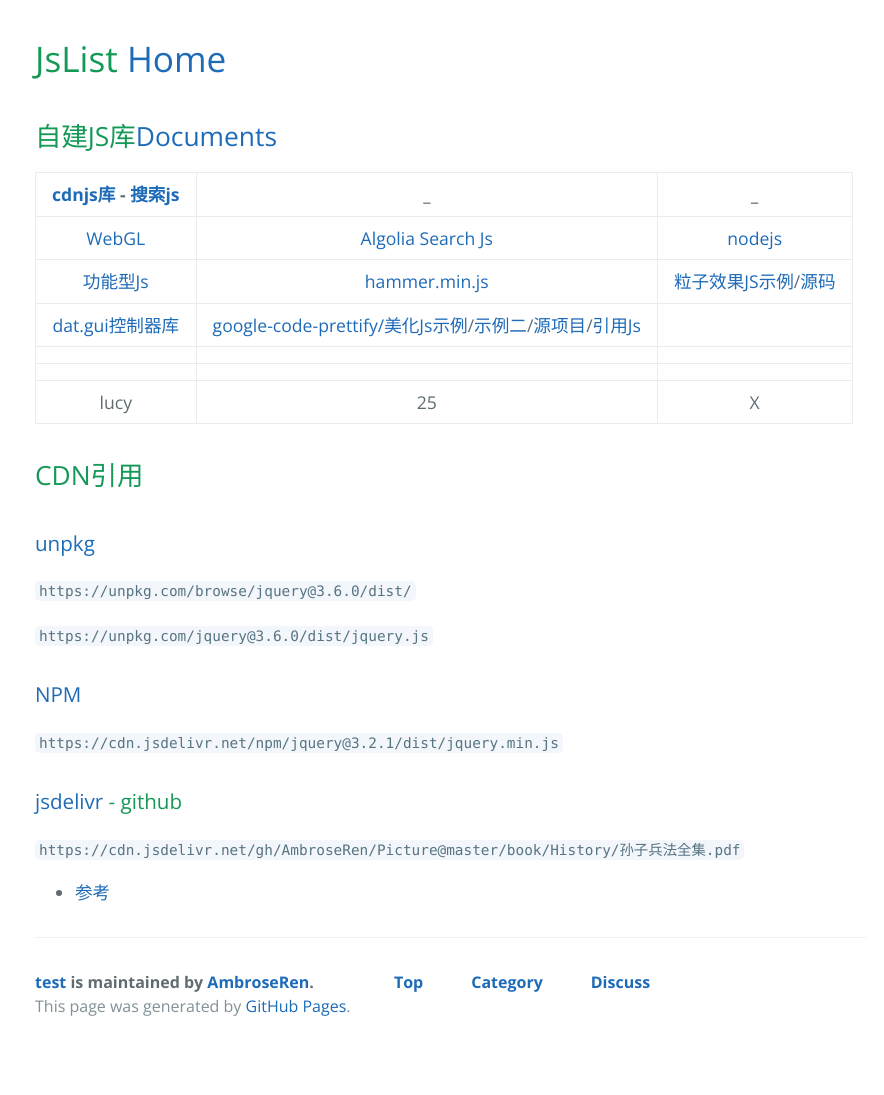
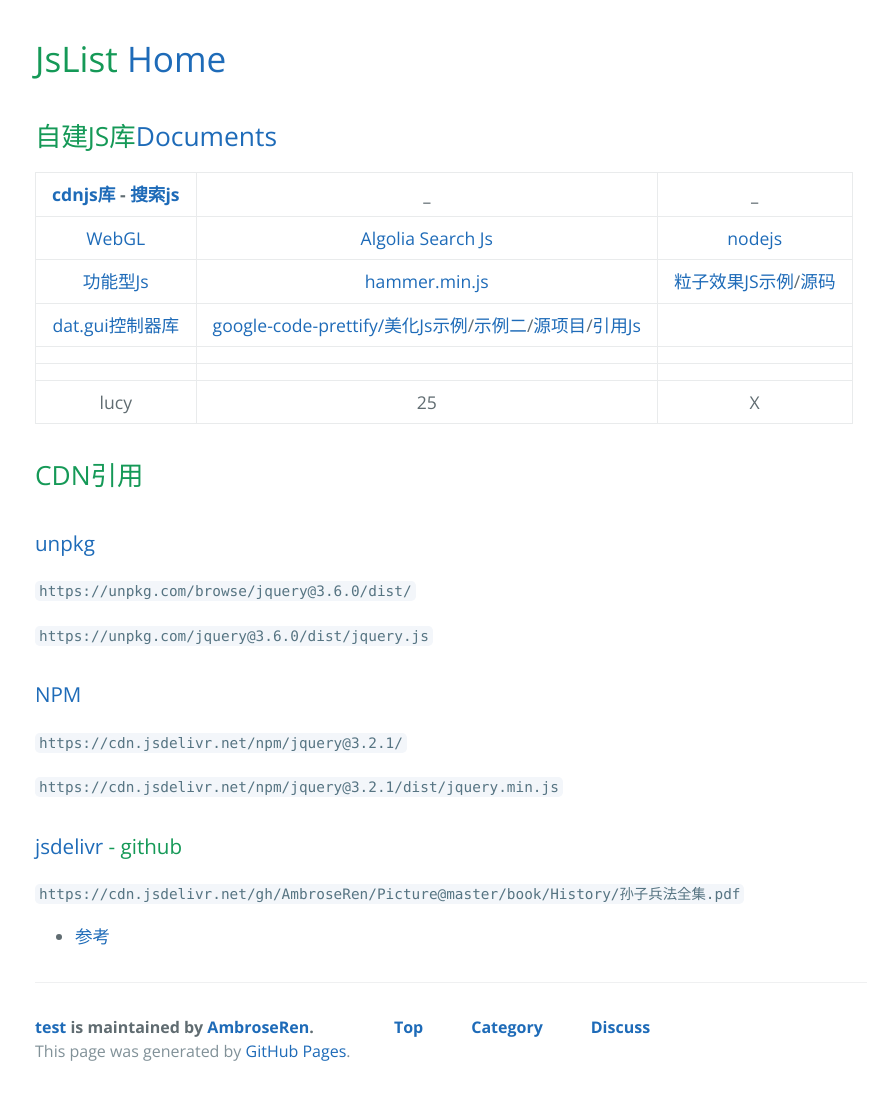
Before and after one commit to AmbroseRen/test, a Jekyll site: the page built from js/index.md, in a window 1280 px wide. Shown: the whole page, without its empty margins (189-1073 px from the left). Built offline with Jekyll 4.4.1, drawn with Linux system fonts in a browser that asks for light colours; our own code applies the rules of GitHub Pages for plain Markdown files; the repository's description, which GitHub fills in, is left out; before the commit the page ends 1050 px from its top, so only the background shows below that; some of the changed lines change nothing that is shown.

Commit message:
Update index.md

```diff
--- a/js/index.md
+++ b/js/index.md
@@ -21,6 +21,8 @@
 
 ### [NPM](https://www.npmjs.com/)
 
+`https://cdn.jsdelivr.net/npm/jquery@3.2.1/`
+
 `https://cdn.jsdelivr.net/npm/jquery@3.2.1/dist/jquery.min.js`
 
 ### [jsdelivr](https://www.jsdelivr.com/) - github
```
